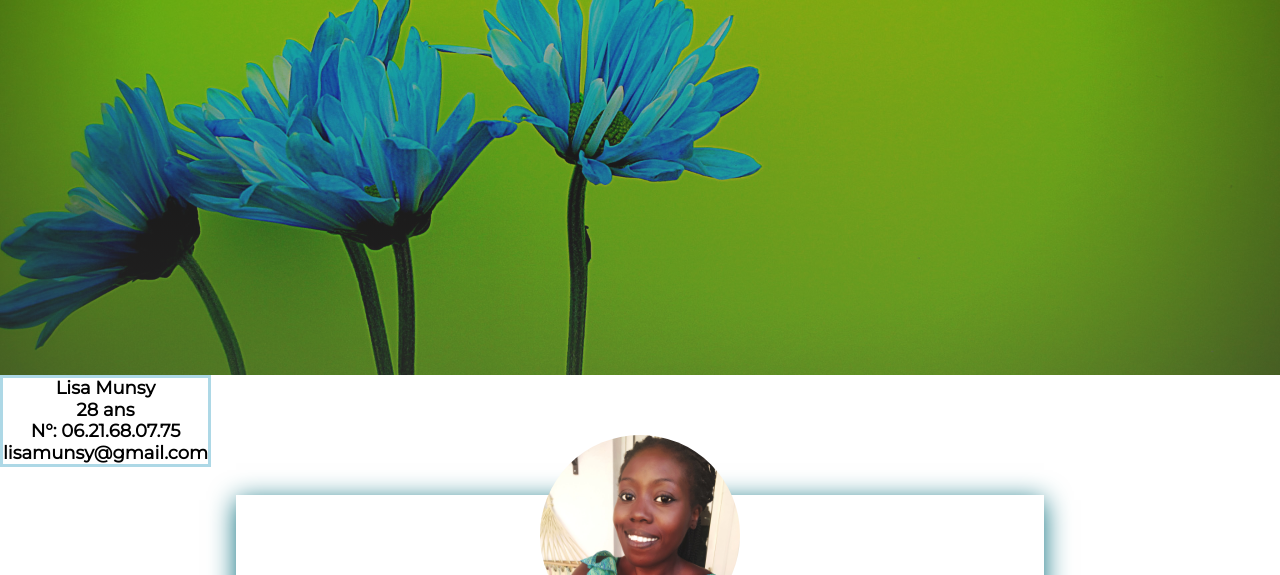
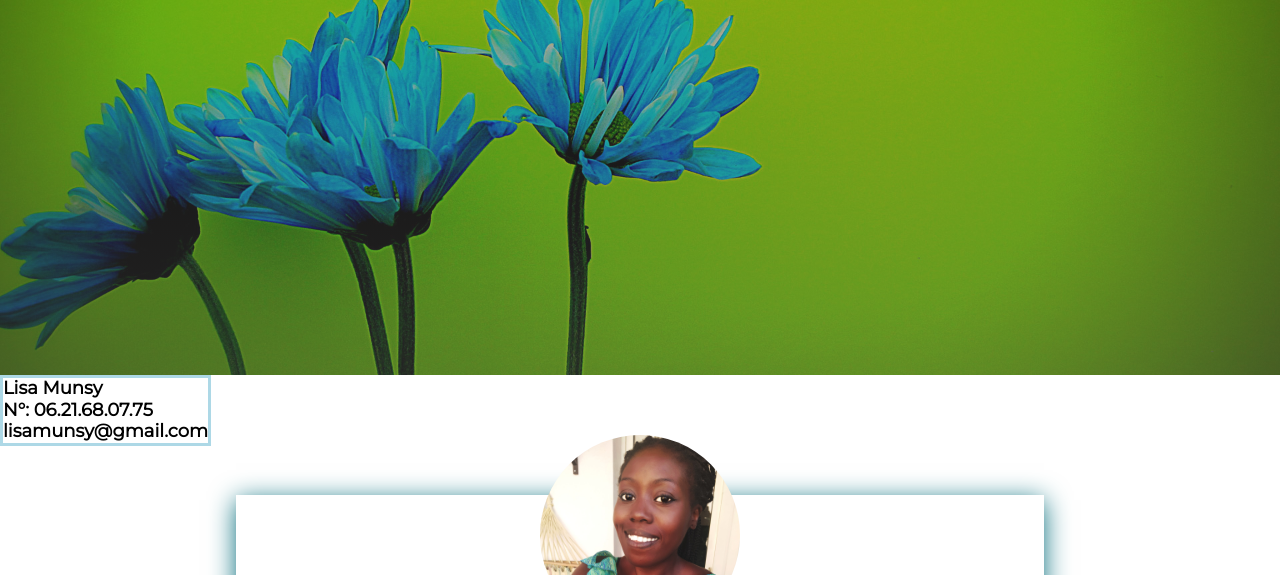
Before and after one commit to Lisamunsy/codedecouverte, a website: page index.html in a window 1280 px wide. Shown: the part 225-800 px from the top of the page. Drawn offline with Linux system fonts and the light colour scheme.

Commit message:
modification carte

```diff
--- a/styles.css
+++ b/styles.css
@@ -49,7 +49,7 @@ float: left;
 overflow: visible;
 line-height: 1.2;
 font-size: 18px;
-text-align: center;
+text-align: justify;
 font-weight: bold
 }
 
```
Also changed, not shown: index.html (+0 -1 lines).
